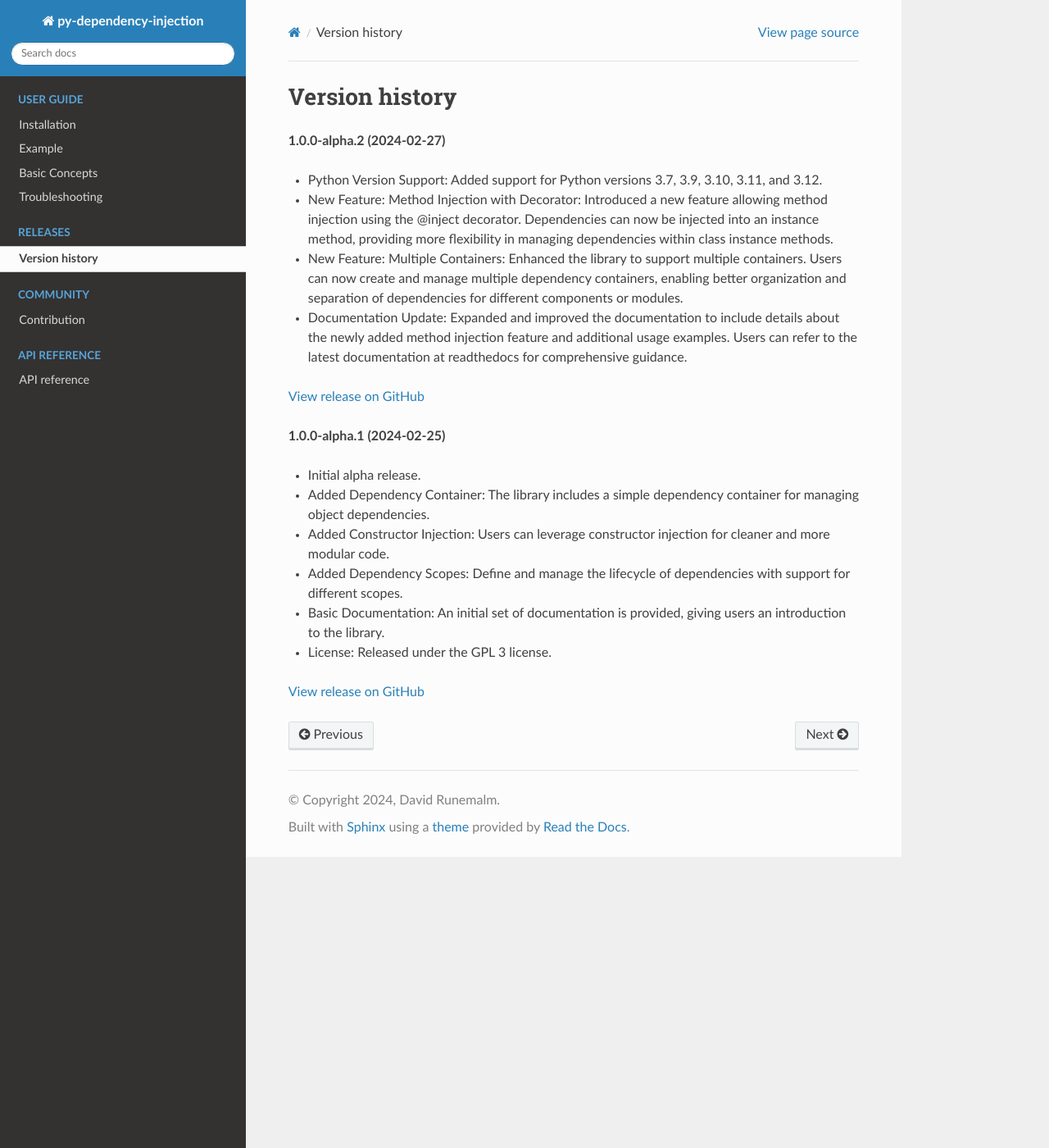
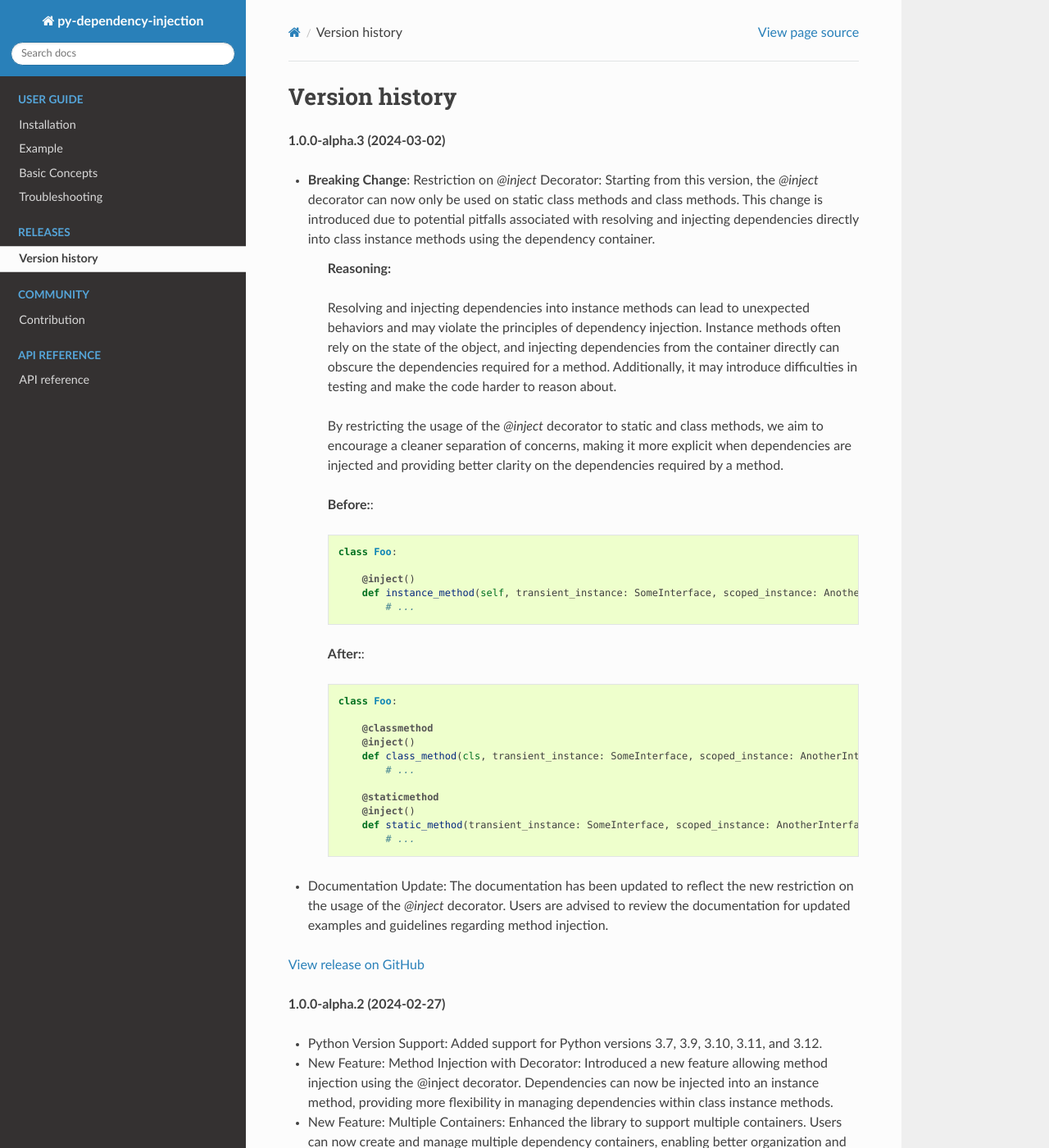
Before and after one commit to runemalm/py-dependency-injection, a Sphinx documentation site: the page built from docs/versionhistory.rst, in a window 1280 px wide and 1400 px high. Shown: the whole window at 82% size. Built offline with Sphinx 7.4.7 and the Read the Docs theme 2.0.0, drawn with Linux system fonts in a browser that asks for light colours.

Commit message:
Add release notes to docs.

```diff
--- a/docs/versionhistory.rst
+++ b/docs/versionhistory.rst
@@ -1,6 +1,42 @@
 ###############
 Version history
 ###############
+
+**1.0.0-alpha.3 (2024-03-02)**
+
+- **Breaking Change**: Restriction on `@inject` Decorator: Starting from this version, the `@inject` decorator can now only be used on static class methods and class methods. This change is introduced due to potential pitfalls associated with resolving and injecting dependencies directly into class instance methods using the dependency container.
+
+    **Reasoning:**
+
+    Resolving and injecting dependencies into instance methods can lead to unexpected behaviors and may violate the principles of dependency injection. Instance methods often rely on the state of the object, and injecting dependencies from the container directly can obscure the dependencies required for a method. Additionally, it may introduce difficulties in testing and make the code harder to reason about.
+
+    By restricting the usage of the `@inject` decorator to static and class methods, we aim to encourage a cleaner separation of concerns, making it more explicit when dependencies are injected and providing better clarity on the dependencies required by a method.
+
+    **Before:**::
+
+        class Foo:
+
+            @inject()
+            def instance_method(self, transient_instance: SomeInterface, scoped_instance: AnotherInterface, singleton_instance: ThirdInterface):
+                # ...
+
+    **After:**::
+
+        class Foo:
+
+            @classmethod
+            @inject()
+            def class_method(cls, transient_instance: SomeInterface, scoped_instance: AnotherInterface, singleton_instance: ThirdInterface):
+                # ...
+
+            @staticmethod
+            @inject()
+            def static_method(transient_instance: SomeInterface, scoped_instance: AnotherInterface, singleton_instance: ThirdInterface):
+                # ...
+
+- Documentation Update: The documentation has been updated to reflect the new restriction on the usage of the `@inject` decorator. Users are advised to review the documentation for updated examples and guidelines regarding method injection.
+
+`View release on GitHub <https://github.com/runemalm/py-dependency-injection/releases/tag/v1.0.0-alpha.3>`_
 
 **1.0.0-alpha.2 (2024-02-27)**
 
```
Also changed, not shown: docs/index.rst (+0 -7 lines).
